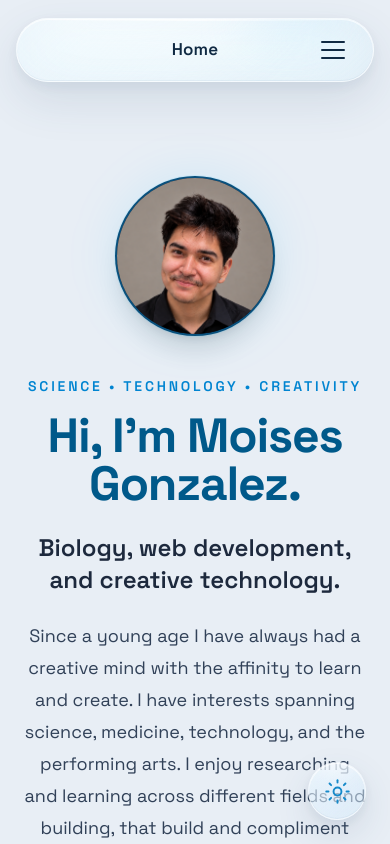
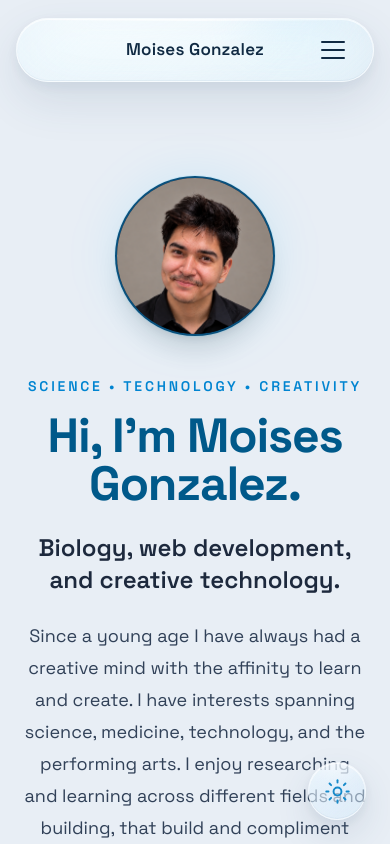
Before and after one commit to Moises1098/moisesgonzalez.com, a Next.js app: page / in a window 390 px wide. Shown: the top 844 px of the page. Built offline with nearby package versions, Linux system fonts and the light colour scheme.

Commit message:
updated NavBar to just my name in mobile and fixed buttons/ links to work

```diff
--- a/src/app/about/page.tsx
+++ b/src/app/about/page.tsx
@@ -87,18 +87,17 @@ export default function Aboutme() {
 
               <div className="mt-8 flex flex-wrap justify-center gap-4 xl:justify-start">
                 <Link
-                  href="/projects"
+                  href="/builds"
                   className="rounded-full bg-sky-700 px-6 py-3 font-semibold text-white transition hover:bg-sky-800 dark:bg-sky-500 dark:text-slate-950 dark:hover:bg-sky-400"
                 >
                   Explore My Work
                 </Link>
 
                 <Link
-                  href="/resume.pdf"
-                  target="_blank"
+                  href="/resume"
                   className="rounded-full border border-slate-400 bg-white/30 px-6 py-3 font-semibold text-slate-800 transition hover:bg-white/60 dark:border-slate-600 dark:bg-white/5 dark:text-slate-100 dark:hover:bg-white/10"
                 >
-                  View Resume
+                  View My Resume
                 </Link>
               </div>
             </div>
--- a/src/app/page.tsx
+++ b/src/app/page.tsx
@@ -61,7 +61,7 @@ export default function Home() {
 
               <div className="mt-8 flex flex-wrap justify-center gap-4 md:justify-start">
                 <Link
-                  href="/projects"
+                  href="/builds"
                   className="rounded-full bg-sky-700 px-6 py-3 font-semibold text-white transition hover:bg-sky-800 dark:bg-sky-500 dark:text-slate-950 dark:hover:bg-sky-400"
                 >
                   Explore My Work
@@ -157,7 +157,7 @@ export default function Home() {
             </div>
 
             <Link
-              href="/projects"
+              href="/builds"
               className="font-semibold text-sky-700 transition hover:text-sky-900 dark:text-sky-400 dark:hover:text-sky-300"
             >
               View all projects →
--- a/src/app/research/page.tsx
+++ b/src/app/research/page.tsx
@@ -0,0 +1,7 @@
+export default function Research() {
+  return (
+    <main>
+      <h1>Not Found</h1>
+    </main>
+  );
+}
--- a/src/components/Navbar.tsx
+++ b/src/components/Navbar.tsx
@@ -362,18 +362,23 @@ export default function Navbar() {
           >
             <div />
 
-            <span
+            <Link
+              href="/"
+              onClick={() => setMenuOpen(false)}
+              aria-label="Go to home page"
               style={{
+                justifySelf: "center",
                 textAlign: "center",
-
                 fontSize: 17,
                 fontWeight: 600,
-
                 letterSpacing: ".01em",
+                color: "inherit",
+                textDecoration: "none",
+                whiteSpace: "nowrap",
               }}
             >
-              {currentName}
-            </span>
+              Moises Gonzalez
+            </Link>
 
             <Hamburger
               open={menuOpen}
@@ -1063,8 +1068,7 @@ function GlassReflections({
           background: `linear-gradient(
             90deg,
             transparent,
-            ${
-              dark
+            ${dark
               ? "rgba(225,245,255,.22)"
               : "rgba(255,255,255,.85)"
             },
--- a/src/components/resume/ResumeHero.tsx
+++ b/src/components/resume/ResumeHero.tsx
@@ -5,7 +5,7 @@ export default function ResumeHero() {
     <section className="px-6 pb-10 pt-44 md:px-10">
       <div className="mx-auto max-w-6xl text-center">
         <a
-          href="/Moises-Gonzalez-Resume.pdf"
+          href="/MoisesGonzalez_Resume.pdf"
           download
           aria-label="Download PDF resume"
           className="inline-flex items-center gap-2 rounded-full border border-cyan-500/30 bg-cyan-500/5 px-4 py-2 text-sm font-semibold uppercase tracking-[0.2em] text-cyan-600 transition-all duration-200 hover:border-cyan-500/50 hover:bg-cyan-500/10 dark:border-cyan-400/25 dark:bg-cyan-400/5 dark:text-cyan-400 dark:hover:border-cyan-400/50 dark:hover:bg-cyan-400/10"
```
Also changed, not shown: 1 other file (tests, documents, lock files or other folders). Lines whose indentation alone changed are shown as unchanged.
